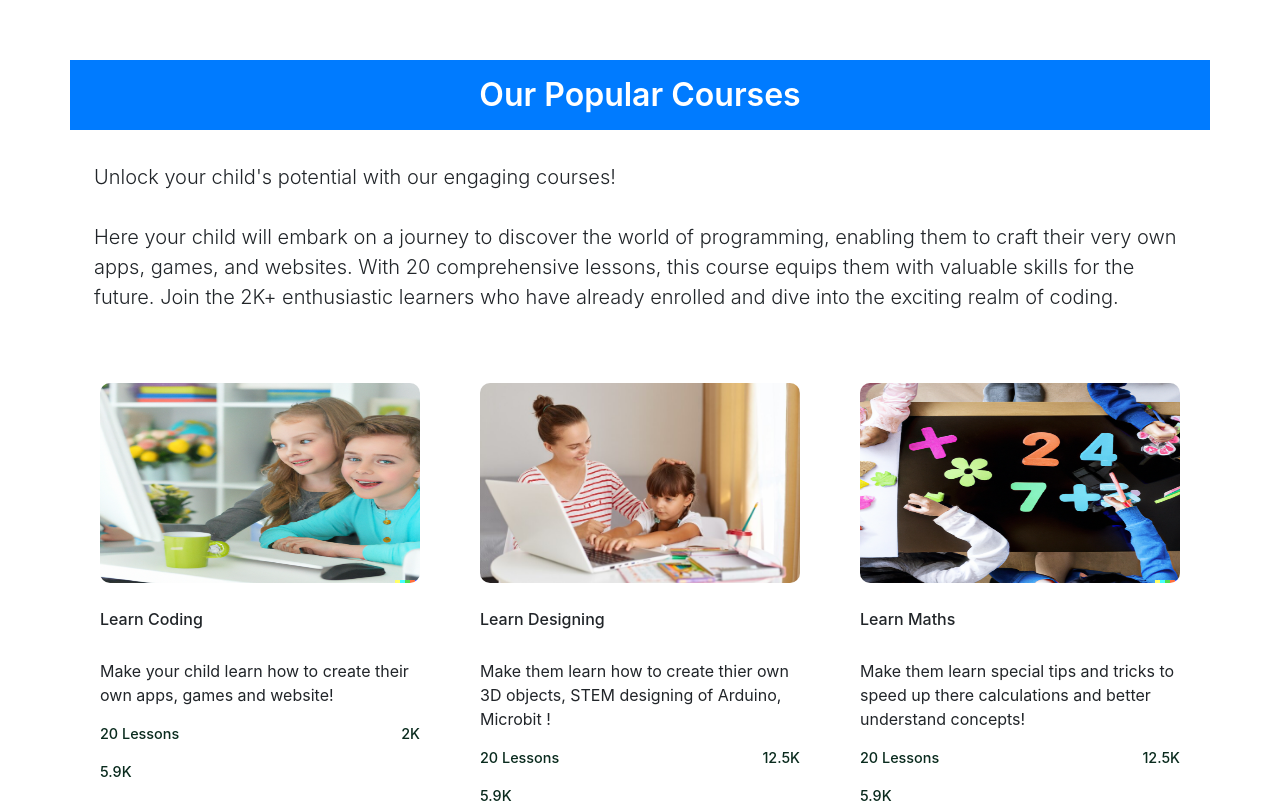
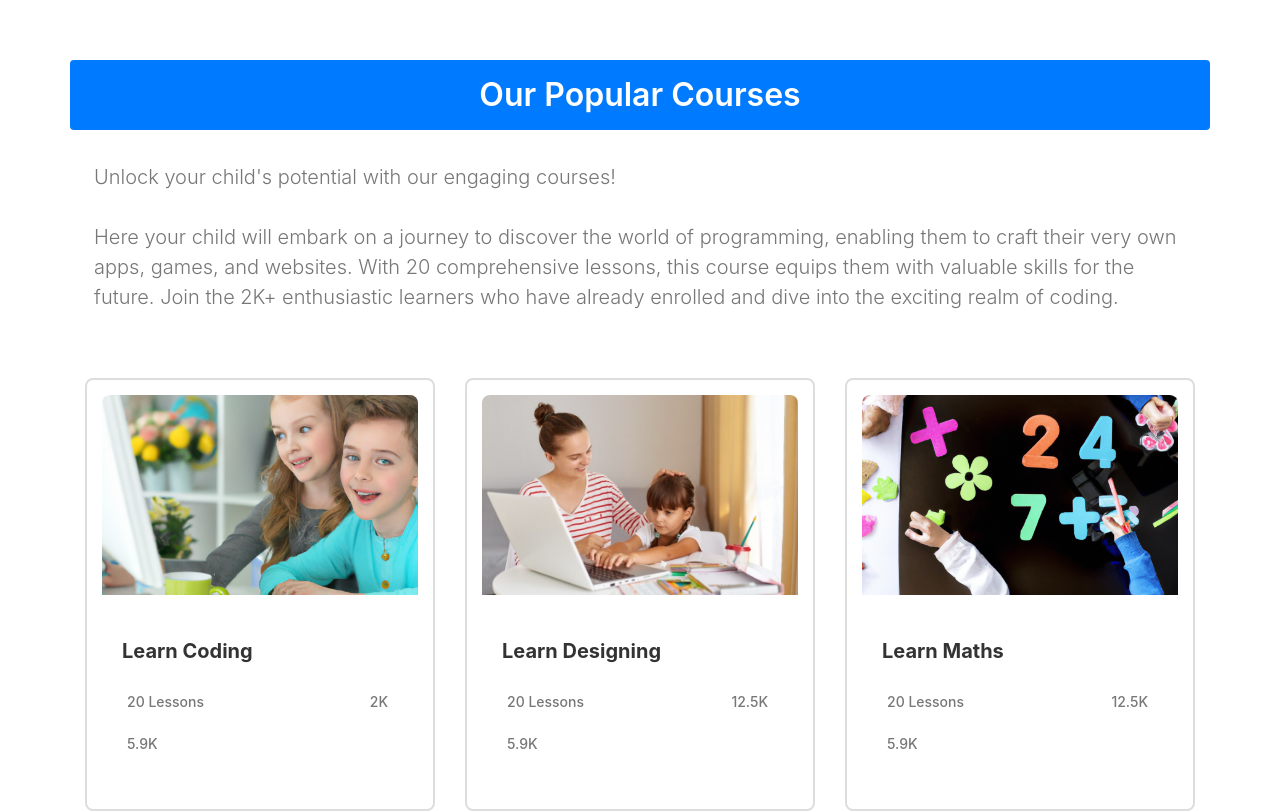
Before and after one commit to vikasz1/buddycodz, a React (Create React App) app: page / in a window 1280 px wide. Shown: the part 560-1372 px from the top of the page. Built offline with nearby package versions, Linux system fonts and the light colour scheme; no server answers.

Commit message:
about us page

```diff
--- a/src/App.js
+++ b/src/App.js
@@ -5,6 +5,7 @@ import MasterComponent from "./components/MasterComponent/masterComponent";
 import { BrowserRouter, Routes, Route } from "react-router-dom";
 import Blog from "./components/Blog/blog";
 import NotFound from "./components/Notfound/notFound";
+import AboutUs from "./components/AboutUs/AboutUs";
 
 function App() {
   return (
@@ -13,6 +14,7 @@ function App() {
       <Routes>
         <Route index element={<MasterComponent />} />
         <Route path="/blog" element={<Blog/>}/>
+        <Route path="/aboutus" element={<AboutUs/>}/>
         <Route path="*" element={<NotFound/>}/>
       </Routes>
     </BrowserRouter>
--- /dev/null
+++ b/src/components/AboutUs/AboutUs.css
@@ -0,0 +1,32 @@
+/* AboutUs.css */
+
+.about-us-container {
+    background-color: #f4f4f4;
+    padding: 20px;
+    border-radius: 8px;
+    box-shadow: 0 0 10px rgba(0, 0, 0, 0.2);
+    text-align: center;
+  }
+
+  .about-us-content {
+    max-width: 800px;
+    margin: 0 auto;
+    padding: 20px;
+  }
+
+  h1 {
+    font-size: 32px;
+    color: #333;
+  }
+
+  h2 {
+    font-size: 24px;
+    color: #555;
+    margin-top: 20px;
+  }
+
+  p {
+    font-size: 18px;
+    color: #777;
+    line-height: 1.5;
+  }
--- /dev/null
+++ b/src/components/AboutUs/AboutUs.jsx
@@ -0,0 +1,24 @@
+import React from 'react';
+import './AboutUs.css'; // Import the CSS file for this component
+
+function AboutUs() {
+  return (
+    <div className="about-us-container">
+      <div className="about-us-content">
+        <h1>About Buddycodz</h1>
+        <p>Welcome to Buddycodz - Your Path to Coding Excellence!</p>
+        <p>
+          Buddycodz is a leading coding school dedicated to providing top-notch coding education for aspiring programmers. Whether you're a complete beginner or an experienced coder looking to enhance your skills, we've got you covered.
+        </p>
+        <p>
+          Our mission is to make coding accessible to everyone and empower individuals to build amazing software solutions. We offer a wide range of courses, workshops, and resources to help you succeed in your coding journey.
+        </p>
+        <h2>Meet the Author - Vikas Maury</h2>
+        <p>Vikas Maury, the founder of Buddycodz, is a passionate coder and educator. With over 3 years of experience in the tech industry, Vikas is committed to sharing his knowledge and helping others achieve their coding goals.</p>
+        <p>His vision for Buddycodz is to create a supportive and vibrant community of coders where learning is fun and rewarding.</p>
+      </div>
+    </div>
+  );
+}
+
+export default AboutUs;
--- /dev/null
+++ b/src/components/Courses-section/CourseCard.css
@@ -0,0 +1,80 @@
+/* Add this CSS in a separate stylesheet or in your component's CSS-in-JS solution */
+
+.single__course__item {
+    display: flex;
+    flex-direction: column;
+    border: 2px solid #ddd;
+    border-radius: 8px;
+    overflow: hidden;
+    margin-bottom: 20px;
+    transition: transform 0.2s;
+  }
+
+  .single__course__item:hover {
+    transform: scale(1.05);
+    box-shadow: 0px 4px 8px rgba(0, 0, 0, 0.2);
+  }
+
+  .course__img img {
+    width: 100%;
+    height: 200px;
+    object-fit: cover;
+    border-radius: 8px 8px 0 0;
+  }
+
+  .course__details {
+    padding: 20px;
+    background-color: #fff;
+  }
+
+  .course__title {
+    font-size: 1.25rem;
+    font-weight: bold;
+    margin-bottom: 10px;
+    color: #333;
+  }
+
+  .course__description {
+    font-size: 0.875rem;
+    color: #555;
+    margin-bottom: 10px;
+  }
+
+  .d-flex {
+    display: flex;
+    flex-wrap: wrap;
+    margin-bottom: 10px;
+  }
+
+  .align-items-center {
+    align-items: center;
+  }
+
+  .gap-1 {
+    margin-right: 10px;
+  }
+
+  .lesson, .students, .rating, .enroll {
+    font-size: 0.875rem;
+    color: #777;
+    margin-bottom: 10px;
+  }
+
+  .lesson i, .students i, .rating i {
+    margin-right: 5px;
+    font-size: 1rem;
+    color: #007bff;
+  }
+
+  .btn-primary {
+    background-color: #007bff;
+    color: #fff;
+    padding: 8px 16px;
+    text-decoration: none;
+    border-radius: 4px;
+    transition: background-color 0.3s;
+  }
+
+  .btn-primary:hover {
+    background-color: #0056b3;
+  }
--- a/src/components/Courses-section/CourseCard.jsx
+++ b/src/components/Courses-section/CourseCard.jsx
@@ -1,18 +1,19 @@
 import React from "react";
-
-const CourseCard = (props) => {
-  const { imgUrl, title, lesson, students, rating,desc:description } = props.item;
+import './CourseCard.css'
+const CourseCard = ({ item }) => {
+  const { imgUrl, title, description, lesson, students, rating } = item;
 
   return (
     <div className="single__course__item">
       <div className="course__img">
-        <img src={imgUrl} alt="" className="w-100" style={{height:"200px"}}/>
+        <img src={imgUrl} alt={title} className="w-100" style={{ height: "200px" }} />
       </div>
 
       <div className="course__details">
         <h6 className="course__title mb-4">{title}</h6>
         <p>{description}</p>
-        <div className=" d-flex justify-content-between align-items-center">
+
+        <div className="d-flex justify-content-between align-items-center">
           <p className="lesson d-flex align-items-center gap-1">
             <i className="ri-book-open-line"></i> {lesson} Lessons
           </p>
@@ -22,7 +23,7 @@ const CourseCard = (props) => {
           </p>
         </div>
 
-        <div className=" d-flex justify-content-between align-items-center">
+        <div className="d-flex justify-content-between align-items-center">
           <p className="rating d-flex align-items-center gap-1">
             <i className="ri-star-fill"></i> {rating}K
           </p>
--- a/src/components/Curriculum/curriculumCard.css
+++ b/src/components/Curriculum/curriculumCard.css
@@ -5,3 +5,18 @@
     height: 35rem;
     align-items: center;
 }
+.curriculum__title{
+    font-weight: 700;
+    font-size: larger;
+    color: rgb(217, 207, 207);
+}
+.curriculum-button{
+    color:white;
+    font-size: 4rem;
+
+}
+.curriculum-button:hover{
+    background-color: white;
+    color:black;
+    scale: 1.1;
+}
--- a/src/components/Curriculum/curriculumCard.jsx
+++ b/src/components/Curriculum/curriculumCard.jsx
@@ -10,13 +10,13 @@ const CurriculumCard = (props) => {
       </div>
 
       <div className="course__details">
-        <h6 className="course__title mb-4">{title}</h6>
+        <h6 className="course__title mb-4 ">{title}</h6>
         <p>{description}</p>
         <div className=" d-flex justify-content-between align-items-center"></div>
 
         <div className=" d-flex ">
           <p className=" d-flex ">
-            <a href="#register-class" className="btn btn-danger">
+            <a href="#register-class" className="btn btn-primary currim`">
               Book Free Trial
             </a>
           </p>
```
